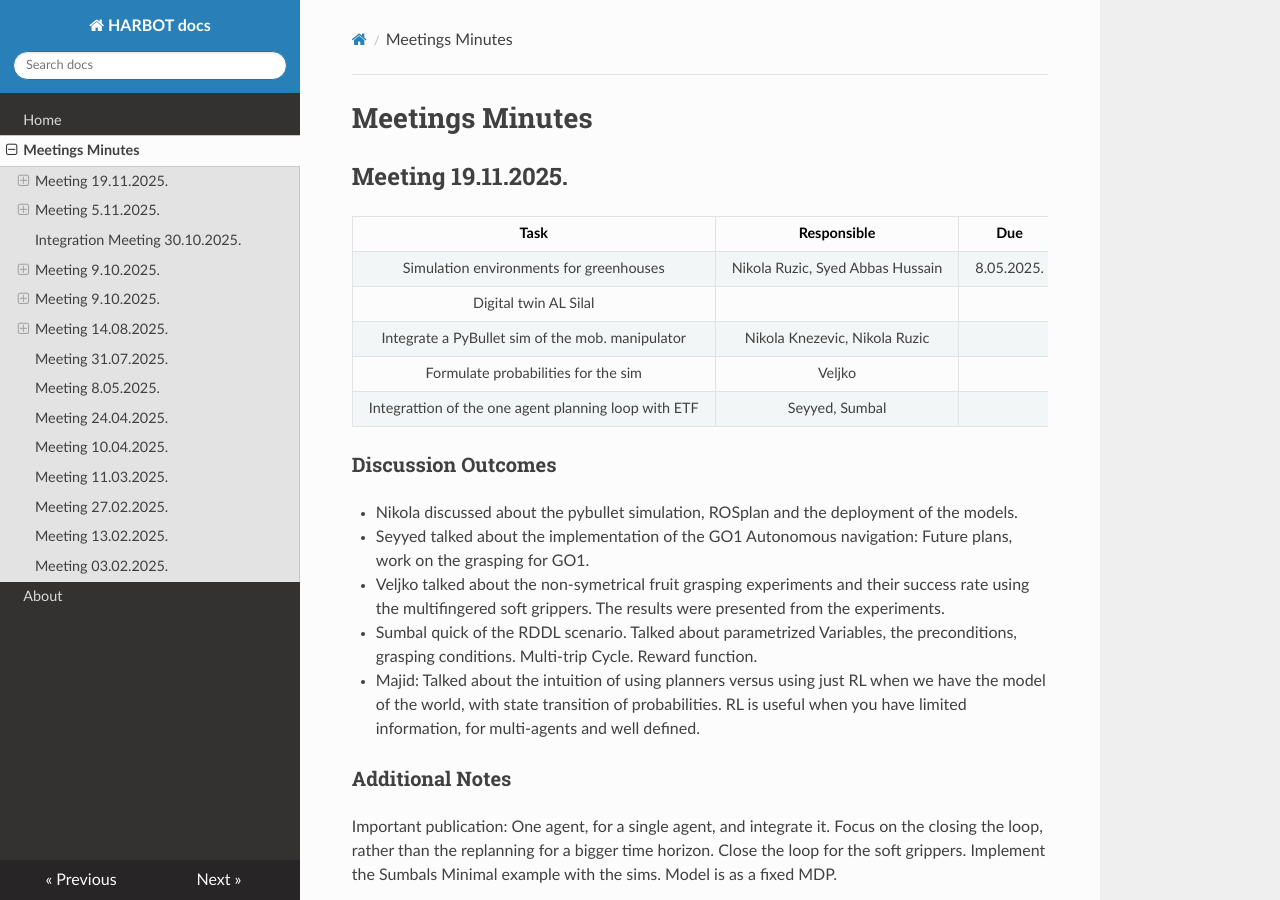
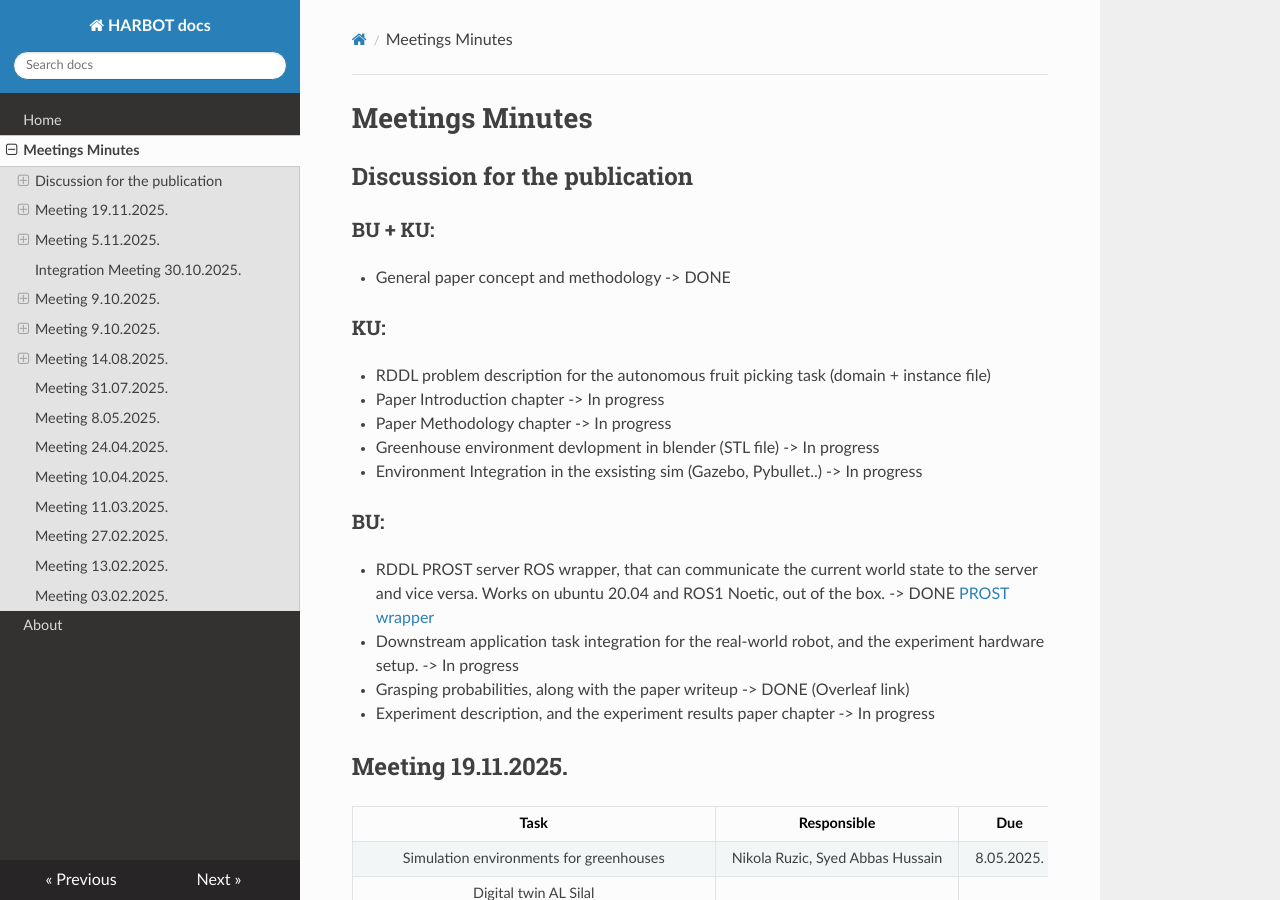
Before and after one commit to etfrobotics/HARBOT, an MkDocs documentation site: the page built from docs/logs.md, in a window 1280 px wide and 900 px high. Built offline with MkDocs 1.6.1, drawn with Linux system fonts in a browser that asks for light colours; nearby versions of some CDN libraries.

Commit message:
Update logs.md

```diff
--- a/docs/logs.md
+++ b/docs/logs.md
@@ -1,4 +1,34 @@
 # Meetings Minutes
+
+## Discussion for the publication
+
+### BU + KU:
+
+- General paper concept and methodology -> DONE
+
+### KU:
+
+- RDDL problem description for the autonomous fruit picking task (domain + instance file)
+
+- Paper Introduction chapter -> In progress
+
+- Paper Methodology chapter -> In progress
+
+- Greenhouse environment devlopment in blender (STL file) -> In progress
+
+- Environment Integration in the exsisting sim (Gazebo, Pybullet..) -> In progress
+
+### BU:
+
+- RDDL PROST server ROS wrapper, that can communicate the current world state to the server and vice versa. Works on
+ubuntu 20.04 and ROS1 Noetic, out of the box. -> DONE [PROST wrapper](https://github.com/etfrobotics/prost_ros)
+
+- Downstream application task integration for the real-world robot, and the experiment hardware setup. -> In progress
+
+- Grasping probabilities, along with the paper writeup -> DONE (Overleaf link)
+
+- Experiment description, and the experiment results paper chapter -> In progress
+
 
 ## Meeting 19.11.2025.
 
```
